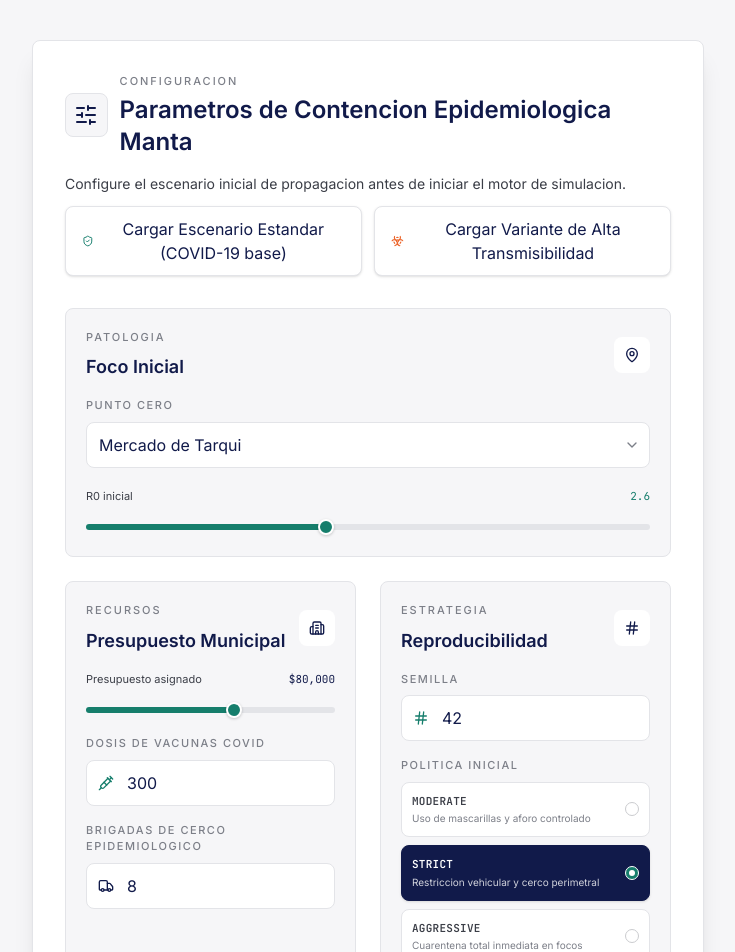
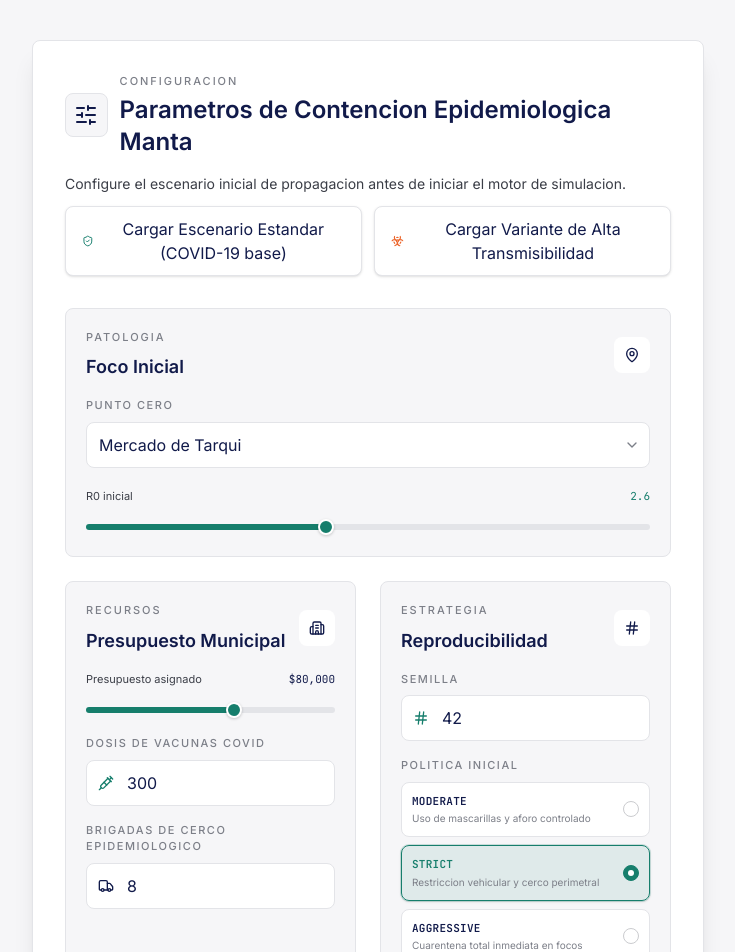
Before and after one commit to Nandofernando28/jawollin, a React (Vite) app in the folder frontend/: page / in a window 1280 px wide. Shown: the top 952 px of the page, without its empty margins (272-1007 px from the left). Built offline with nearby package versions, Linux system fonts and the light colour scheme.

Commit message:
update: mejoras frontend consola manta

```diff
--- a/frontend/src/App.tsx
+++ b/frontend/src/App.tsx
@@ -627,19 +627,23 @@ export default function App() {
                             onClick={() => setSetupPolicy(item.id as Policy)}
                             className={`flex w-full items-center justify-between rounded-lg border p-2.5 text-left transition ${
                               isSelected
-                                ? 'border-[#111a4a] bg-[#111a4a] text-white shadow-sm'
+                                ? 'border-[#167e6c] bg-[#167e6c]/10 text-[#111a4a] shadow-sm ring-1 ring-[#167e6c]/20'
                                 : 'border-[#e3e4e8] bg-white text-[#3b3e47] hover:bg-[#f6f6f8]'
                             }`}
                           >
                             <div>
-                              <span className="block text-[11px] font-mono font-semibold tracking-wide">{item.label}</span>
-                              <span className={`mt-0.5 block text-[10px] ${isSelected ? 'text-white/80' : 'text-[#7c7f88]'}`}>
-                                {item.desc}
+                              <span
+                                className={`block text-[11px] font-mono font-semibold tracking-wide ${
+                                  isSelected ? 'text-[#167e6c]' : 'text-[#111a4a]'
+                                }`}
+                              >
+                                {item.label}
                               </span>
+                              <span className="mt-0.5 block text-[10px] text-[#7c7f88]">{item.desc}</span>
                             </div>
                             <div
-                              className={`flex h-3.5 w-3.5 items-center justify-center rounded-full border ${
-                                isSelected ? 'border-white bg-[#167e6c]' : 'border-[#cbcccf]'
+                              className={`flex h-4 w-4 items-center justify-center rounded-full border transition ${
+                                isSelected ? 'border-[#167e6c] bg-[#167e6c]' : 'border-[#cbcccf] bg-white'
                               }`}
                             >
                               {isSelected && <div className="h-1.5 w-1.5 rounded-full bg-white" />}
@@ -691,25 +695,6 @@ export default function App() {
               </div>
             </div>
 
-            <div className="hidden items-center rounded-lg border border-[#e3e4e8] bg-[#f6f6f8] p-1 text-xs md:flex">
-              <div className="flex items-center gap-1 border-r border-[#e3e4e8] px-2 font-mono text-[11px] text-[#7c7f88]">
-                <Hash className="h-3.5 w-3.5 text-[#167e6c]" />
-                <span>Seed {seed}</span>
-              </div>
-              <div className="flex items-center gap-1 px-2">
-                <AlertTriangle className="h-3.5 w-3.5 text-[#ec652b]" />
-                <select
-                  value={selectedPreset}
-                  onChange={(event) => setSelectedPreset(event.target.value as CrisisPreset)}
-                  className="cursor-pointer bg-transparent text-xs font-medium text-[#111a4a] outline-none"
-                >
-                  <option value="standard">Brote Estandar (COVID base)</option>
-                  <option value="supercontagion">Variante Supercontagio (2x)</option>
-                  <option value="budget_cut">Corte Presupuestario (-50%)</option>
-                  <option value="terminal_focus">Foco Critico en Terminal</option>
-                </select>
-              </div>
-            </div>
           </div>
 
           <div className="flex items-center space-x-2.5">
@@ -1094,17 +1079,6 @@ export default function App() {
                     </div>
                   </div>
 
-                  <div className="mb-4 flex items-center gap-2 rounded-lg border border-[#e3e4e8] bg-[#f6f6f8] p-2.5">
-                    <Dices className="h-4 w-4 text-[#111a4a]" />
-                    <span className="text-[10px] uppercase tracking-[0.14em] text-[#7c7f88]">Seed</span>
-                    <input
-                      type="number"
-                      value={seed}
-                      onChange={(event) => setSeed(Number(event.target.value) || 0)}
-                      className="w-20 bg-transparent text-right text-sm font-medium text-[#111a4a] outline-none"
-                    />
-                  </div>
-
                   <button
                     type="button"
                     className="inline-flex w-full items-center justify-center gap-2 rounded-lg bg-[#111a4a] px-3 py-2.5 text-[11px] font-semibold uppercase tracking-[0.14em] text-white"
```
